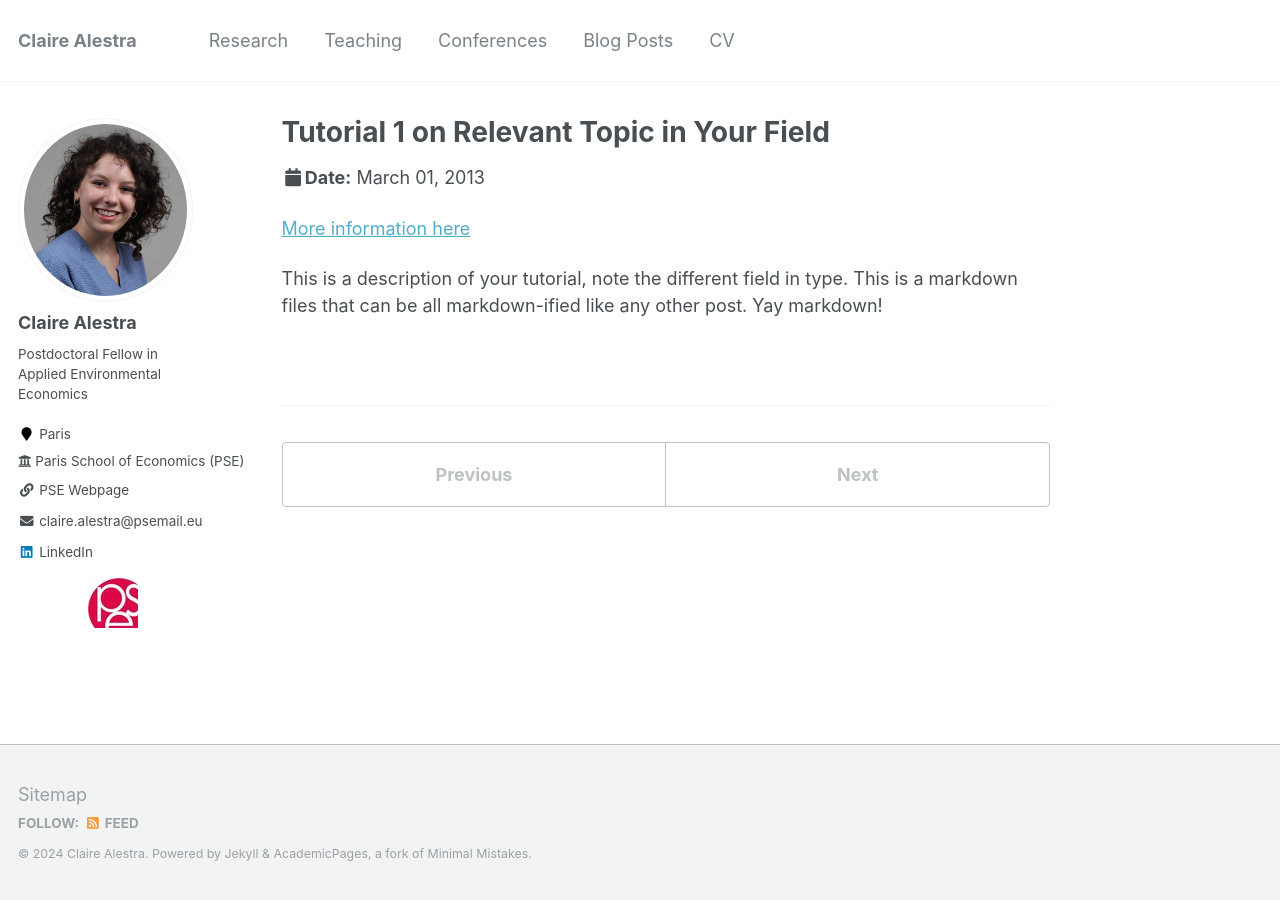
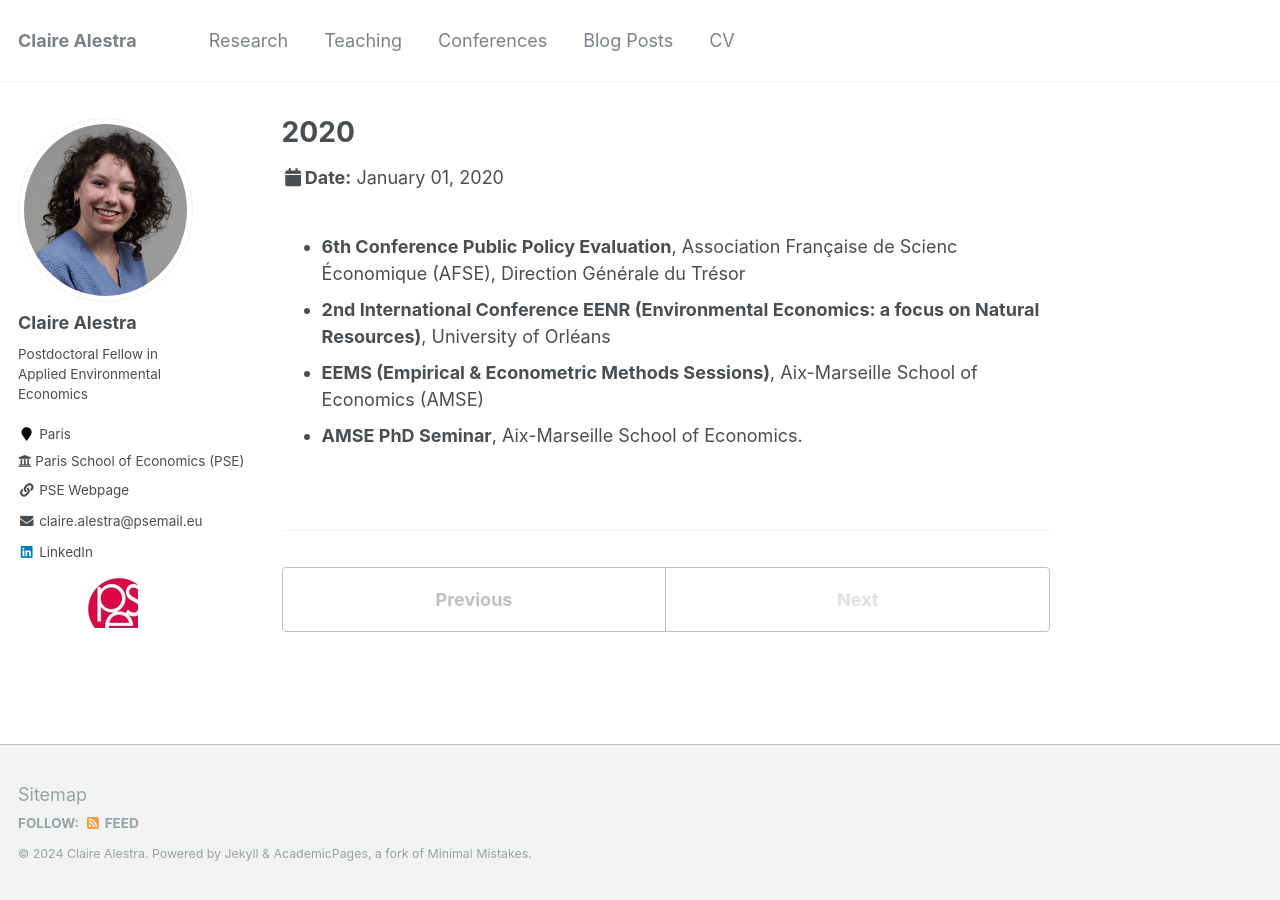
Before and after one commit to ClaireAlestra/ClaireAlestra.github.io, a Jekyll site: the page built from _talks/2013-03-01-tutorial-1.md, in a window 1280 px wide. Built offline with Jekyll 4.4.1, drawn with Linux system fonts in a browser that asks for light colours.

Commit message:
Update 2013-03-01-tutorial-1.md

```diff
--- a/_talks/2013-03-01-tutorial-1.md
+++ b/_talks/2013-03-01-tutorial-1.md
@@ -1,13 +1,14 @@
 ---
-title: "Tutorial 1 on Relevant Topic in Your Field"
+title: "2020"
 collection: talks
-type: "Tutorial"
-permalink: /talks/2013-03-01-tutorial-1
-venue: "UC-Berkeley Institute for Testing Science"
-date: 2013-03-01
-location: "Berkeley CA, USA"
+type:
+permalink: /talks/2020-conferences
+venue:
+date: 2020-01-01
+location:
 ---
 
-[More information here](http://exampleurl.com)
-
-This is a description of your tutorial, note the different field in type. This is a markdown files that can be all markdown-ified like any other post. Yay markdown!
+* **6th Conference Public Policy Evaluation**, Association Française de Scienc Économique (AFSE), Direction Générale du Trésor
+* **2nd International Conference EENR (Environmental Economics: a focus on Natural Resources)**, University of Orléans
+* **EEMS (Empirical & Econometric Methods Sessions)**, Aix-Marseille School of Economics (AMSE)
+* **AMSE PhD Seminar**, Aix-Marseille School of Economics.
```
